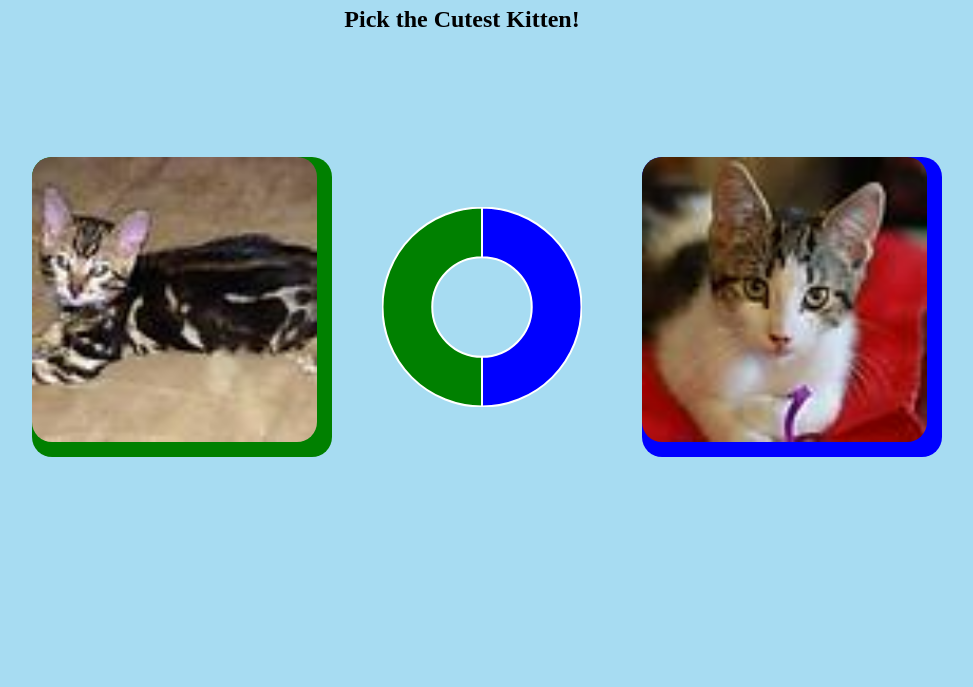
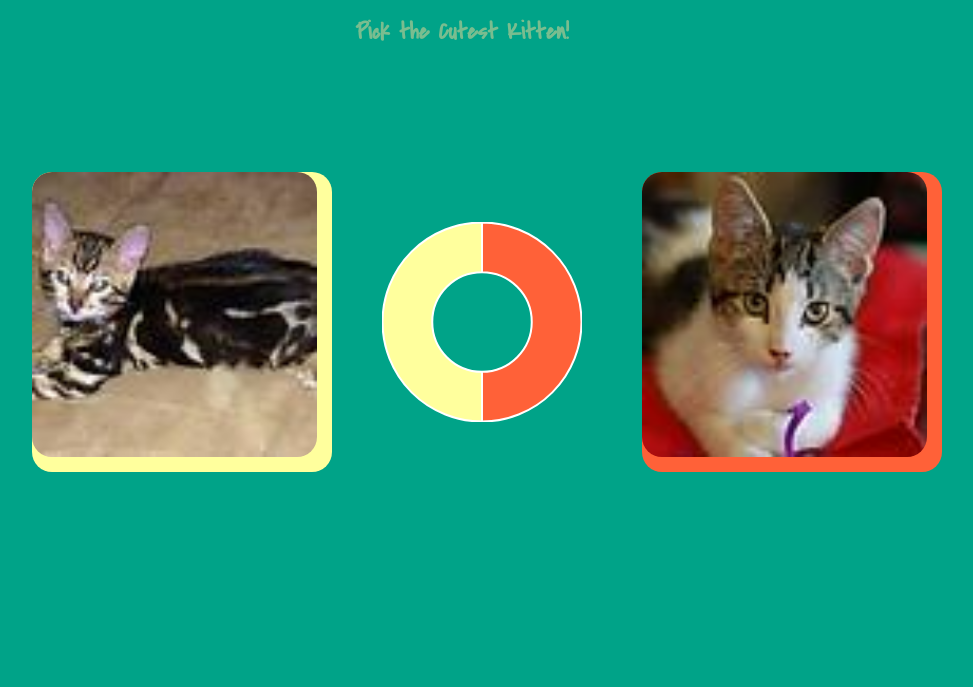
Before and after one commit to ScottThiessen/vote_tracker, a plain HTML site: page vote_tracker.html in a window 1280 px wide. Shown: the part 113-800 px from the top of the page, without its empty margins (146-1119 px from the left). Drawn offline with Linux system fonts and the light colour scheme.

```diff
--- a/tracker.css
+++ b/tracker.css
@@ -1,6 +1,8 @@
 body {
-  background-color: #a7dcf2;
+  background-color: #00a388;
   width: 1200px;
+  font-family: 'Covered By Your Grace', cursive;
+  color: #79BD8F;
 }
 
 #main-title {
@@ -29,7 +31,7 @@
 #cat-left {
   width: 300px;
   height: 300px;
-  background-color: green;
+  background-color: #ffff9d;
   position: absolute;
   top: 100px;
   left: 50px;
@@ -39,7 +41,7 @@
 #cat-right {
   width:300px;
   height: 300px;
-  background-color: blue;
+  background-color: #ff6138;
   position: absolute;
   top: 100px;
   left: 660px;
--- a/vote_track.js
+++ b/vote_track.js
@@ -5,15 +5,15 @@
   var data = [
   {
     value: 50,
-    color: '#0000ff',
+    color: '#ff6138',
     highlight: '#5c67ff',
-    label: 'Pig'
+    label: 'Right'
   },
   {
     value: 50,
-    color: 'green',
+    color: '#ffff9d',
     highlight: '#00db21',
-    label: 'Horse'
+    label: 'Left'
   },
   ];
 
@@ -67,15 +67,9 @@
 
   var rand = Math.floor(Math.random() * catArray.length);
   var rand2 = Math.floor(Math.random() * catArray.length);
-  var newRand = Math.floor(Math.random() * catArray.length);
-  var newRand2 = Math.floor(Math.random() * catArray.length);
 
   if (rand === rand2) {
     rand2 = Math.floor(rand2 / 2);
-  } else if (newRand === rand2) {
-    newRand = Math.floor(newRand / 2);
-  } else if (newRand === newRand2) {
-    newRand2 = Math.floor(newRand2 / 2);
   };
 
   $('<img />', {id: 'leftImg', src: catArray[rand].imgPath}).appendTo($('#cat-left')).height(285).width(285);
@@ -84,7 +78,6 @@
 
   $('#leftClick').click(function(e) {
     this.votes + 1;
-
   });
 
   $('#rightClick').click(function(f) {
--- a/vote_tracker.html
+++ b/vote_tracker.html
@@ -3,6 +3,7 @@
 <head>
   <meta charset="UTF-8">
   <title>Battle Kittens</title>
+  <link href='http://fonts.googleapis.com/css?family=Covered+By+Your+Grace' rel='stylesheet' type='text/css'>
   <link type="text/css" rel="stylesheet" href="tracker.css">
   <script src="chart.min.js"></script>
 </head>
```
